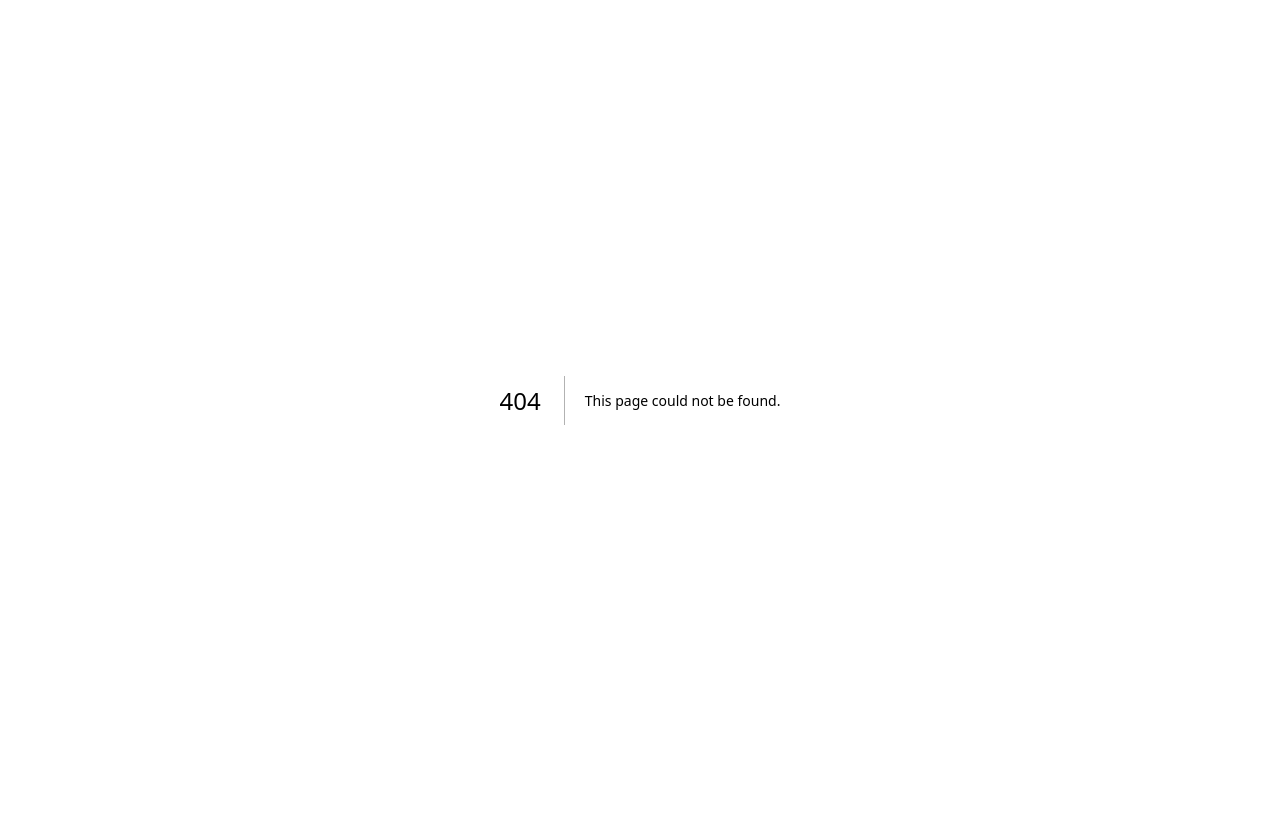
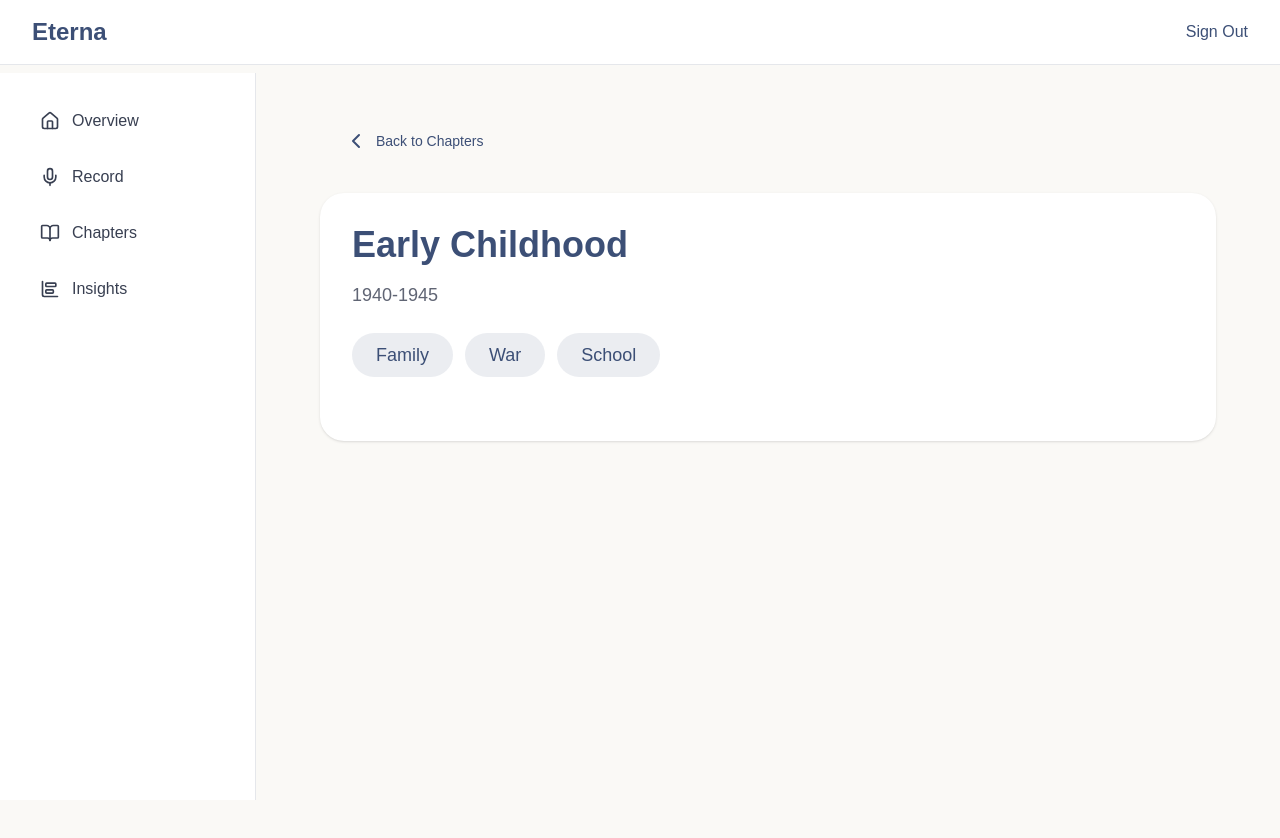
Before and after one commit to HamidMoopen/memo-ai, a Next.js app: page /dashboard/chapters/1 in a window 1280 px wide. Before the commit this address had no page. Shown: the top 838 px of the page. Before the commit the page ends 800 px from the top, so only its background shows below. Built offline with nearby package versions, Linux system fonts and the light colour scheme.

Commit message:
generate story fix + career demo

```diff
--- /dev/null
+++ b/src/app/dashboard/chapters/[id]/page.tsx
@@ -0,0 +1,130 @@
+'use client';
+
+import { useParams, useRouter } from 'next/navigation';
+import { ChevronLeft } from 'lucide-react';
+import { Button } from '@/components/ui/button';
+
+// This would typically come from an API or database
+const mockChapters = [
+    {
+        id: 1,
+        title: "Early Childhood",
+        date: "1940-1945",
+        topics: ["Family", "War", "School"],
+        description: "Growing up during wartime in a small town...",
+        storiesCount: 5,
+        fullStory: "This is where the full story content would go...",
+    },
+    {
+        id: 2,
+        title: "College Years",
+        date: "1958-1962",
+        topics: ["Education", "Friends", "Career"],
+        description: "My journey through university and early career choices...",
+        storiesCount: 3,
+        fullStory: "College years story content...",
+    },
+    {
+        id: 3,
+        title: "Family & Career Beginnings",
+        date: "1964-1973",
+        topics: ["Career", "Marriage", "Family Life"],
+        description: "Starting a new chapter with marriage and career growth...",
+        storiesCount: 3,
+        summary: "The years between 1964 and 1973 marked a transformative period in my life, filled with personal milestones and professional growth. This chapter represents the foundation of both my family life and career, setting the stage for decades to come. From the joy of marriage to the challenges of establishing our first home and achieving career success, each experience shaped our future together.",
+        stories: [
+            {
+                title: "Wedding Day",
+                date: "June 1964",
+                content: "Our wedding day in June 1964 was a beautiful blend of tradition and personal touches. The ceremony was held in my hometown's historic church, where my parents had also married. I still remember the nervous excitement as I waited to walk down the aisle, and the moment I first saw my soon-to-be wife in her elegant gown. The reception was a joyous celebration with family and friends, complete with my grandmother's secret recipe cake and dancing that lasted well into the evening. It was the perfect start to our life together."
+            },
+            {
+                title: "First Home",
+                date: "September 1965",
+                content: "After saving for over a year, we purchased our first home in a growing neighborhood just outside the city. It was a modest two-bedroom house with a small garden, but to us, it was perfect. I remember spending weekends painting walls, planting flowers, and slowly furnishing each room. The kitchen became the heart of our home, where we'd share stories about our day over home-cooked meals. Though it needed some work, every repair and improvement made it feel more like ours. That little house taught us the true meaning of building a home together."
+            },
+            {
+                title: "Career Milestone",
+                date: "March 1968",
+                content: "I remember the morning I got the news about my promotion to department manager. After three years of late nights and dedication, all those extra hours finally paid off. The transition wasn't easy - going from team member to leader brought its own challenges. I was fortunate to have Tom as my mentor, who'd share his wisdom over morning coffee. His advice about good leadership being about lifting others up really stuck with me. We started a training program that brought the team together, and watching my colleagues grow became the most rewarding part of the job. Those early days taught me that leadership isn't about being in charge - it's about helping others succeed."
+            }
+        ]
+    }
+];
+
+export default function ChapterPage() {
+    const router = useRouter();
+    const params = useParams();
+    const chapterId = Number(params.id);
+
+    const chapter = mockChapters.find(c => c.id === chapterId);
+
+    if (!chapter) {
+        return (
+            <div className="min-h-screen bg-[#faf9f6] p-8">
+                <div className="max-w-4xl mx-auto">
+                    <h1 className="text-2xl font-bold text-[#3c4f76] mb-4">Chapter not found</h1>
+                    <Button
+                        onClick={() => router.back()}
+                        variant="ghost"
+                        className="text-[#3c4f76]"
+                    >
+                        <ChevronLeft className="w-6 h-6 mr-2" />
+                        Back to Chapters
+                    </Button>
+                </div>
+            </div>
+        );
+    }
+
+    return (
+        <div className="min-h-screen bg-[#faf9f6] p-8">
+            <div className="max-w-4xl mx-auto">
+                <Button
+                    onClick={() => router.back()}
+                    variant="ghost"
+                    className="text-[#3c4f76] mb-8"
+                >
+                    <ChevronLeft className="w-6 h-6 mr-2" />
+                    Back to Chapters
+                </Button>
+
+                <div className="space-y-8">
+                    <div className="bg-white p-8 rounded-3xl shadow">
+                        <h1 className="text-4xl font-bold text-[#3c4f76] mb-4">{chapter.title}</h1>
+                        <div className="text-lg text-[#383f51]/80 mb-6">{chapter.date}</div>
+                        <div className="flex flex-wrap gap-3 mb-8">
+                            {chapter.topics.map((topic) => (
+                                <span
+                                    key={topic}
+                                    className="px-6 py-2 rounded-full bg-[#3c4f76]/10 text-[#3c4f76] text-lg font-medium"
+                                >
+                                    {topic}
+                                </span>
+                            ))}
+                        </div>
+                        {chapter.summary && (
+                            <div className="mb-12">
+                                <h2 className="text-2xl font-bold text-[#3c4f76] mb-4">Chapter Summary</h2>
+                                <p className="text-xl text-[#383f51] leading-relaxed">
+                                    {chapter.summary}
+                                </p>
+                            </div>
+                        )}
+                        {chapter.stories && chapter.stories.map((story, index) => (
+                            <div key={index} className="mb-12 last:mb-0">
+                                <div className="flex items-baseline justify-between mb-4">
+                                    <h2 className="text-2xl font-bold text-[#3c4f76]">{story.title}</h2>
+                                    <span className="text-lg text-[#383f51]/80">{story.date}</span>
+                                </div>
+                                <p className="text-xl text-[#383f51] leading-relaxed">
+                                    {story.content}
+                                </p>
+                            </div>
+                        ))}
+                    </div>
+                </div>
+            </div>
+        </div>
+    );
+}
--- a/src/app/dashboard/chapters/page.tsx
+++ b/src/app/dashboard/chapters/page.tsx
@@ -3,8 +3,10 @@ import { Plus, ChevronRight, CalendarDays, MessageSquare } from "lucide-react";
 import { Card, CardContent, CardHeader, CardTitle } from "../components/ui/card";
 import { Button } from "@/components/ui/button";
 import { DashboardHeader } from "../components/DashboardHeader";
+import { useRouter } from "next/navigation";
 
 export default function ChaptersPage() {
+    const router = useRouter();
     const mockChapters = [
         {
             id: 1,
@@ -22,7 +24,19 @@ export default function ChaptersPage() {
             description: "My journey through university and early career choices...",
             storiesCount: 3,
         },
+        {
+            id: 3,
+            title: "Family & Career Beginnings",
+            date: "1964-1973",
+            topics: ["Career", "Marriage", "Family Life"],
+            description: "Starting a new chapter with marriage and career growth...",
+            storiesCount: 3,
+        },
     ];
+
+    const handleChapterClick = (chapterId: number) => {
+        router.push(`/dashboard/chapters/${chapterId}`);
+    };
 
     return (
         <div>
@@ -41,7 +55,11 @@ export default function ChaptersPage() {
 
                 <div className="grid gap-8">
                     {mockChapters.map((chapter) => (
-                        <Card key={chapter.id} className="hover:shadow-lg transition-shadow p-8 rounded-3xl border-2 border-gray-100">
+                        <Card
+                            key={chapter.id}
+                            className="hover:shadow-lg transition-shadow p-8 rounded-3xl border-2 border-gray-100 cursor-pointer"
+                            onClick={() => handleChapterClick(chapter.id)}
+                        >
                             <CardHeader className="flex flex-row items-start justify-between space-y-0 pb-6">
                                 <div>
                                     <CardTitle className="text-3xl mb-4 text-[#3c4f76] font-bold">
--- a/src/components/Conversation.tsx
+++ b/src/components/Conversation.tsx
@@ -389,7 +389,7 @@ export function Conversation({ category }: ConversationProps) {
                                 ${isSaved
                                     ? 'bg-green-600 hover:bg-green-700'
                                     : 'bg-[#3c4f76] hover:bg-[#2a3b5a]'}
-                                text-white
+                                text-white mb-4
                             `}
                         >
                             <span className={`
@@ -407,6 +407,17 @@ export function Conversation({ category }: ConversationProps) {
                                     <Check className="w-6 h-6" />
                                 </span>
                             )}
+                        </Button>
+
+                        <Button
+                            onClick={() => router.push('/dashboard/chapters/3')}
+                            className="
+                                w-full py-6 rounded-2xl text-lg
+                                bg-[#3c4f76] hover:bg-[#2a3b5a]
+                                text-white transition-all duration-300 ease-in-out
+                            "
+                        >
+                            Full Story
                         </Button>
                     </div>
                 </div>
```
